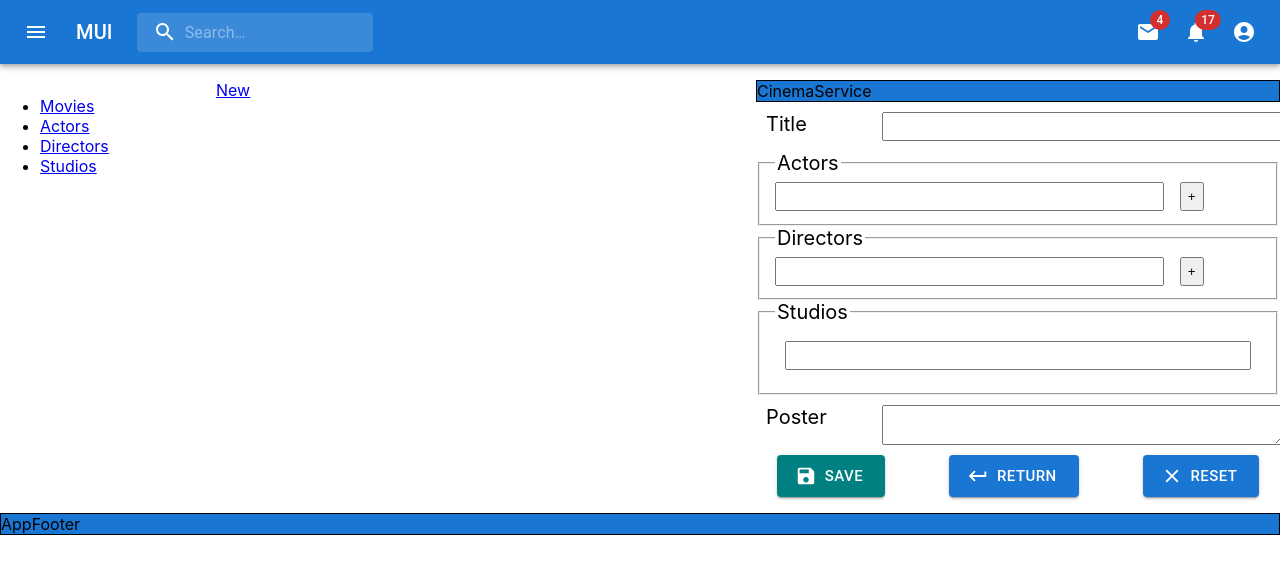
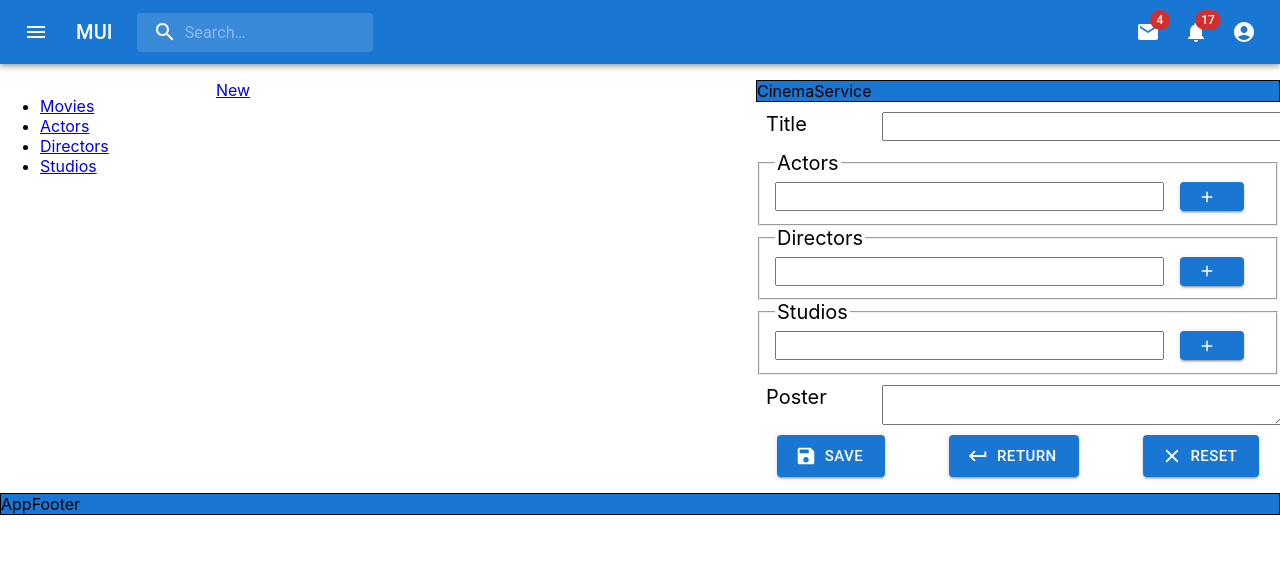
Before and after one commit to freshjsoftd/dpd-2022-1-cinema-app, a React (Create React App) app: page /movies/new/1 in a window 1280 px wide. Shown: the top 574 px of the page. Built offline with nearby package versions, Linux system fonts and the light colour scheme; data requests are answered from the project's data file.

Commit message:
Add MUI buttons to MovieForm

```diff
--- a/db.json
+++ b/db.json
@@ -80,8 +80,7 @@
       "id": 1,
       "title": "Indiana Johns",
       "directors": [
-        "Stiven Spilberg",
-        "Piter Jackson"
+        "Stiven Spilberg"
       ],
       "actors": [
         "Harrison  Ford",
@@ -133,19 +132,6 @@
         "Lucasfilm Ltd. LLC"
       ],
       "poster": "https://upload.wikimedia.org/wikipedia/ru/thumb/7/79/Pirates-of-the-Caribbean-The-Curse-of-the-Black-Pearl-.jpg/201px-Pirates-of-the-Caribbean-The-Curse-of-the-Black-Pearl-.jpg"
-    },
-    {
-      "id": 1658431366848,
-      "title": "AssA",
-      "directors": [
-        "Govorun"
-      ],
-      "actors": [
-        "Victor Tscoy",
-        "Gang"
-      ],
-      "studios": "New Line Cinema",
-      "poster": ""
     }
   ],
   "studios": [
--- a/src/components/Movies/MovieForm.js
+++ b/src/components/Movies/MovieForm.js
@@ -15,6 +15,8 @@ import Button from '@mui/material/Button';
 import SaveIcon from '@mui/icons-material/Save';
 import ClearIcon from '@mui/icons-material/Clear';
 import KeyboardReturnIcon from '@mui/icons-material/KeyboardReturn';
+import AddIcon from '@mui/icons-material/Add';
+import RemoveIcon from '@mui/icons-material/Remove';
 
 function MovieForm() {
 	const dispatch = useDispatch();
@@ -67,8 +69,19 @@ function MovieForm() {
 									{actors.map((actor, index) => (
 										<Stack direction='row' key={index} spacing={2}>
 											<Field name={`actors[${index}]`}/>
-											{index > 0 && <button type='button' onClick={()=> remove(index)}>-</button>}
-											<button type='button' onClick={() => push('')}> + </button>
+											{index > 0 && <Button
+													type='button'
+													variant='contained'
+													size='small'
+													startIcon={<RemoveIcon/>}
+													onClick={()=> remove(index)}></Button>}
+											<Button
+													variant='contained'
+													size='small'
+													type='button'
+													startIcon={<AddIcon/>}
+													onClick={() => push('')}
+													></Button>
 										</Stack>
 									)) }
 								</Stack>
@@ -85,8 +98,19 @@ function MovieForm() {
 									{directors.map((director, index) => (
 										<Stack key={index} direction='row' spacing={2}>
 											<Field name={`directors[${index}]`}/>
-											{index > 0 && <button type='button' onClick={()=> remove(index)}>-</button>}
-											<button type='button' onClick={() => push('')}> + </button>
+											{index > 0 && <Button
+													type='button'
+													variant='contained'
+													size='small'
+													startIcon={<RemoveIcon/>}
+													onClick={()=> remove(index)}></Button>}
+											<Button
+													variant='contained'
+													size='small'
+													type='button'
+													startIcon={<AddIcon/>}
+													onClick={() => push('')}
+													></Button>
 										</Stack>
 									))}
 								</Stack>
@@ -102,10 +126,33 @@ function MovieForm() {
 				</fieldset>
 				<fieldset className='studios-container'>
 					<legend>Studios</legend>
-					<Stack spacing={2} className='field-container'>
-						{/* <label htmlFor='studios' className='label'>Studio</label> */}
-						<Field name='studios'></Field>
-					</Stack>
+					<FieldArray name='studios'>
+						{({push, remove, form: {values}}) => {
+							const {studios} = values;
+							return (
+								<Stack spacing={2}>
+									{studios.map((studio, index) => (
+										<Stack key={index} direction='row' spacing={2}>
+											<Field name={`studios[${index}]`}/>
+											{index > 0 && <Button
+													type='button'
+													variant='contained'
+													size='small'
+													startIcon={<RemoveIcon/>}
+													onClick={()=> remove(index)}></Button>}
+											<Button
+													variant='contained'
+													size='small'
+													type='button'
+													startIcon={<AddIcon/>}
+													onClick={() => push('')}
+													></Button>
+										</Stack>
+									))}
+								</Stack>
+							)
+						}}
+					</FieldArray>
 				</fieldset>
 				<Stack direction='row' spacing={2} className='field-container'>
 					<label htmlFor='poster' className='label'>
@@ -121,7 +168,8 @@ function MovieForm() {
 						className='form-btn'
 						size='large'
 						startIcon={<SaveIcon />}
-						style={{ backgroundColor: 'teal' }}>
+						// style={{ backgroundColor: 'teal' }}
+						>
 						Save
 					</Button>
 					<Button
--- a/src/components/Movies/MovieItem.js
+++ b/src/components/Movies/MovieItem.js
@@ -8,7 +8,7 @@ import './MovieItem.css';
 function MovieItem({movies}) {
 	const { id } = useParams();
 	const movie = movies.find((movie) => movie.id === parseInt(id));
-	console.log(movie)
+	// console.log(movie)
 
 	return (
 		<Grid container>
```
